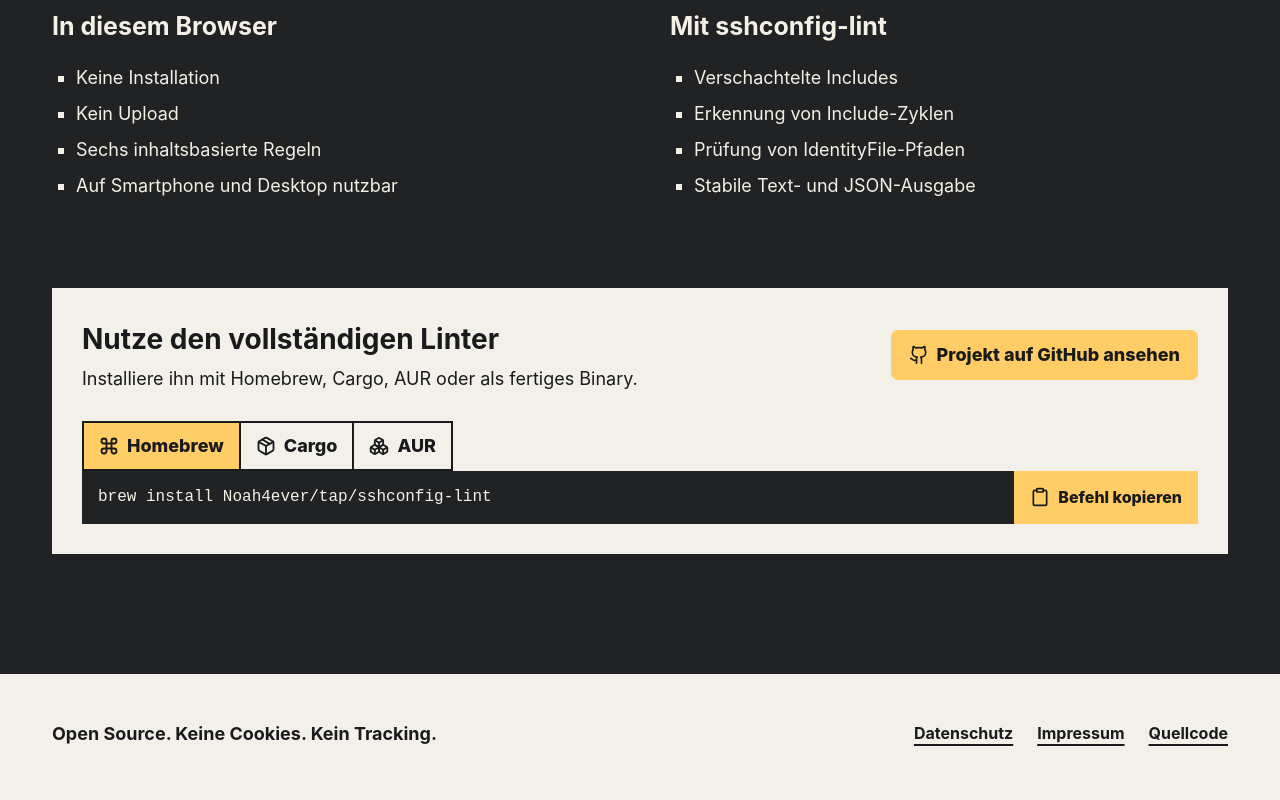
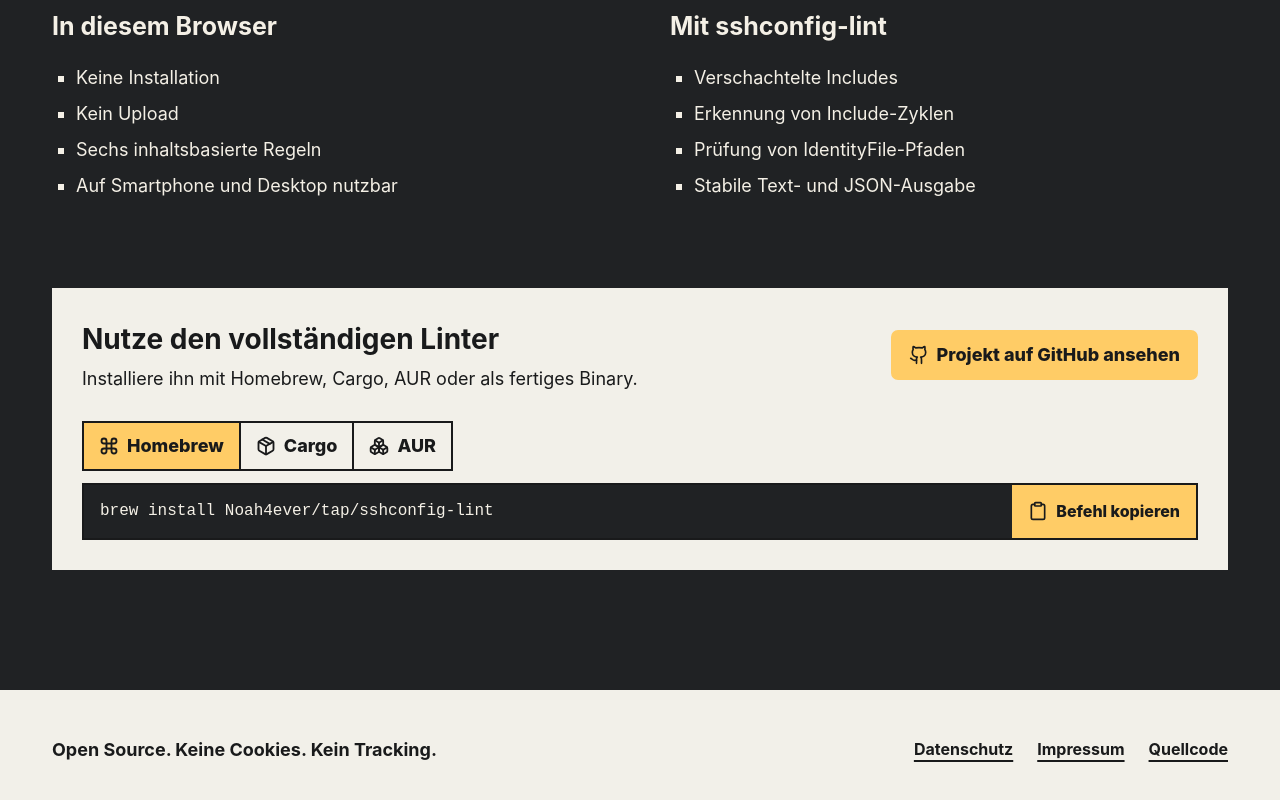
Before and after one commit to Noah4ever/sshconfig-lint-website, a Next.js app: page /de in a window 1280 px wide. Shown: the part 3265-4065 px from the top of the page. Built offline with nearby package versions, Linux system fonts and the light colour scheme; no server answers.

Commit message:
Jump CLI links directly to install command

```diff
--- a/app/globals.scss
+++ b/app/globals.scss
@@ -494,6 +494,7 @@
   grid-template-columns: 1fr auto;
   margin-top: 80px;
   padding: 30px;
+  scroll-margin-top: 24px;
 }
 .install-block h3 { font-size: 28px; margin: 0 0 4px; }
 .install-block p { margin: 0; }
@@ -513,7 +514,7 @@
 }
 .install-tabs button + button { border-left: 0; }
 .install-tabs button.is-selected { background: $accent; color: #191a1b; }
-.install-command { align-items: center; background: $terminal; display: flex; }
+.install-command { align-items: center; background: $terminal; border: 2px solid $ink; display: flex; margin-top: 12px; }
 .install-command code {
   background: $terminal;
   color: $terminal-text;
--- a/components/MobileNavigation.tsx
+++ b/components/MobileNavigation.tsx
@@ -44,7 +44,7 @@
           <a href={`/${locale}#playground`} onClick={closeMenu}><TerminalSquare aria-hidden="true" size={22} />{labels.checker}</a>
           <a href={`/${locale}/learn`} onClick={closeMenu}><BookOpen aria-hidden="true" size={22} />{labels.learn}</a>
           <a href={`/${locale}/rules`} onClick={closeMenu}><ListChecks aria-hidden="true" size={22} />{labels.rules}</a>
-          <a href={`/${locale}#cli`} onClick={closeMenu}><SquareTerminal aria-hidden="true" size={22} />{labels.cli}</a>
+          <a href={`/${locale}#install`} onClick={closeMenu}><SquareTerminal aria-hidden="true" size={22} />{labels.cli}</a>
           <a href={repository} rel="noreferrer" onClick={closeMenu}><Github aria-hidden="true" size={22} />{labels.github}</a>
         </nav>
         <div className="mobile-menu-languages" role="group" aria-label={labels.language}>
--- a/components/SitePage.tsx
+++ b/components/SitePage.tsx
@@ -21,7 +21,7 @@
           <a href="#playground">{text.nav.playground}</a>
           <a href="#checks">{text.nav.checks}</a>
           <a href={`/${locale}/learn`}>{text.nav.learn}</a>
-          <a href="#cli">{text.nav.cli}</a>
+          <a href="#install">{text.nav.cli}</a>
           <a className="nav-with-icon" href={repository} rel="noreferrer"><Github aria-hidden="true" size={19} />{text.nav.github}</a>
           <ThemeToggle darkLabel={text.darkMode} lightLabel={text.lightMode} />
           <MobileNavigation
@@ -95,7 +95,7 @@
               <div><h3>{text.browserColumn}</h3><ul>{text.browserItems.map((item) => <li key={item}>{item}</li>)}</ul></div>
               <div><h3>{text.cliColumn}</h3><ul>{text.cliItems.map((item) => <li key={item}>{item}</li>)}</ul></div>
             </div>
-            <div className="install-block">
+            <div className="install-block" id="install">
               <div><h3>{text.installTitle}</h3><p>{text.installText}</p></div>
               <InstallChooser copyLabel={text.copyCommand} copiedLabel={text.copied} groupLabel={text.packageManagers} />
               <a className="button install-link" href={repository}><Github aria-hidden="true" size={20} />{text.githubCta}</a>
```
